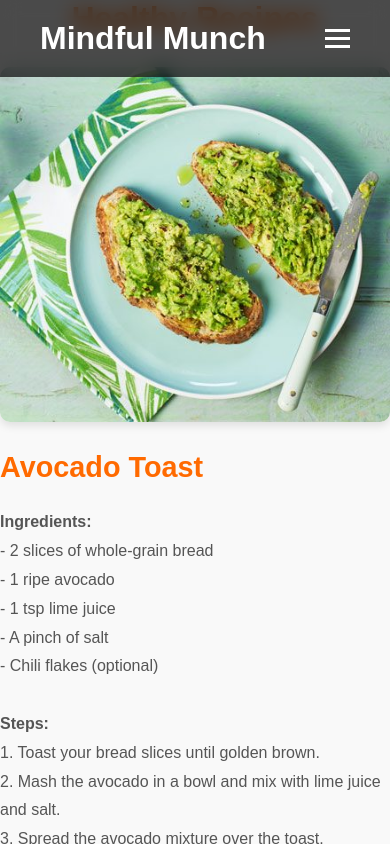
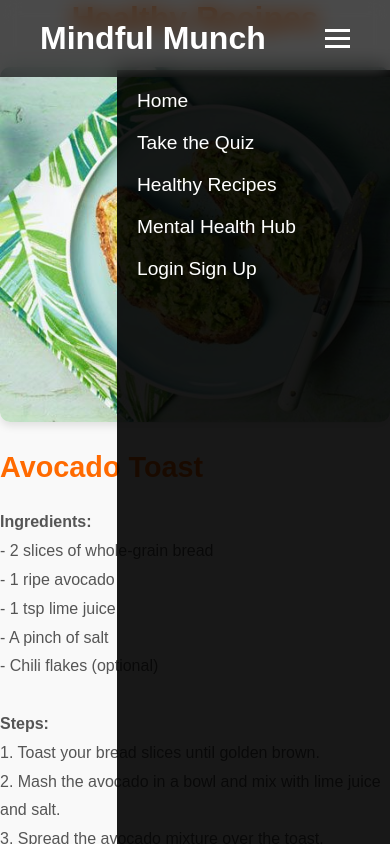
Before and after one commit to khawla2907/web, a plain HTML site: page recipes.html in a window 390 px wide. Both pictures are taken after a click on the element 337 px from the left and 38 px from the top of the page. Shown: the top 844 px of the page. Drawn offline with Linux system fonts and the light colour scheme.

Commit message:
Update recipes.html

```diff
--- a/recipes.html
+++ b/recipes.html
@@ -363,6 +363,13 @@
         </div>
     </div>
 
+     <script>
+        function toggleMenu() {
+            const mobileMenu = document.getElementById('mobileMenu');
+            mobileMenu.classList.toggle('show-menu');
+        }
+    </script>
+
      <!-- Footer -->
      <footer>
         <p>&copy; 2024 Mindful Munch. All rights reserved. | <a href="#">Privacy Policy</a> | <a href="#">Terms of Service</a></p>
```
